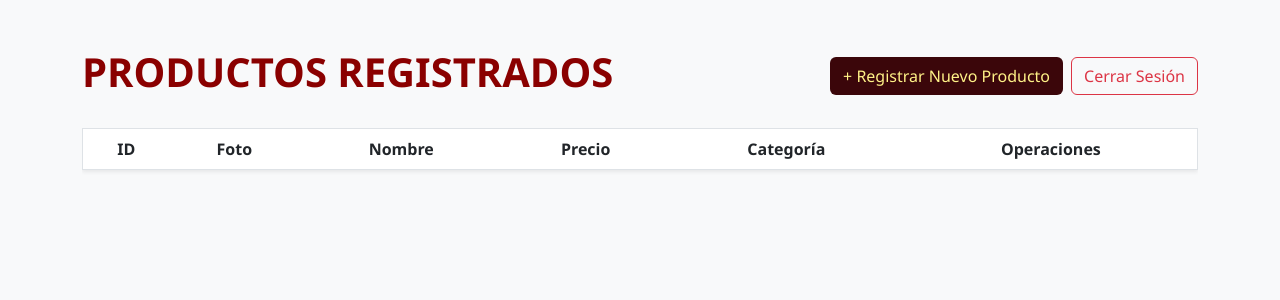
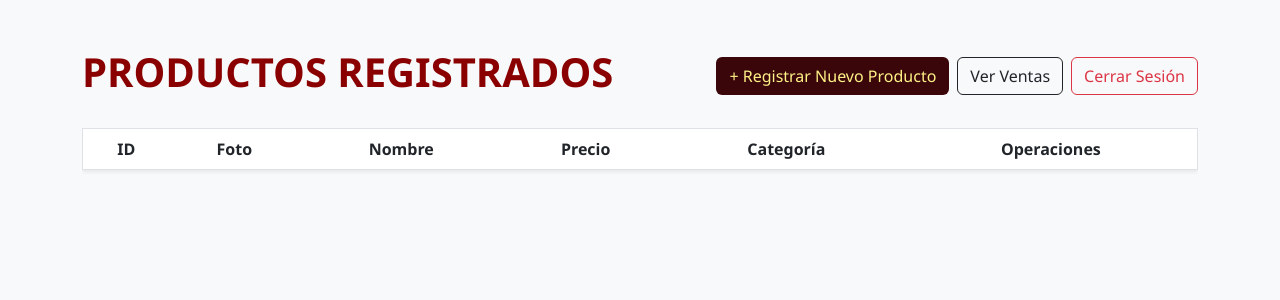
Before and after one commit to Aleja82/Tienda-PHP, a PHP site: page /admin/vista/lista.php in a window 1280 px wide. Shown: the top 300 px of the page. Run offline with PHP 8.4, Linux system fonts and the light colour scheme; the template is opened without the code that fills it, so the values that code supplies are empty.

Commit message:
Update lista.php

```diff
--- a/admin/vista/lista.php
+++ b/admin/vista/lista.php
@@ -25,6 +25,9 @@ if (empty($_SESSION['csrf_token'])) {
             <div class="d-flex gap-2">
                 <a href="index.php?action=registrar" class="btn" style="background-color: #3B060A; color: #FFF287;">
                     + Registrar Nuevo Producto
+                </a>
+                <a href="index.php?action=verVentas" class="btn btn-outline-dark">
+                    Ver Ventas
                 </a>
                 <a href="index.php?action=logout" class="btn btn-outline-danger">
                     Cerrar Sesión
```
